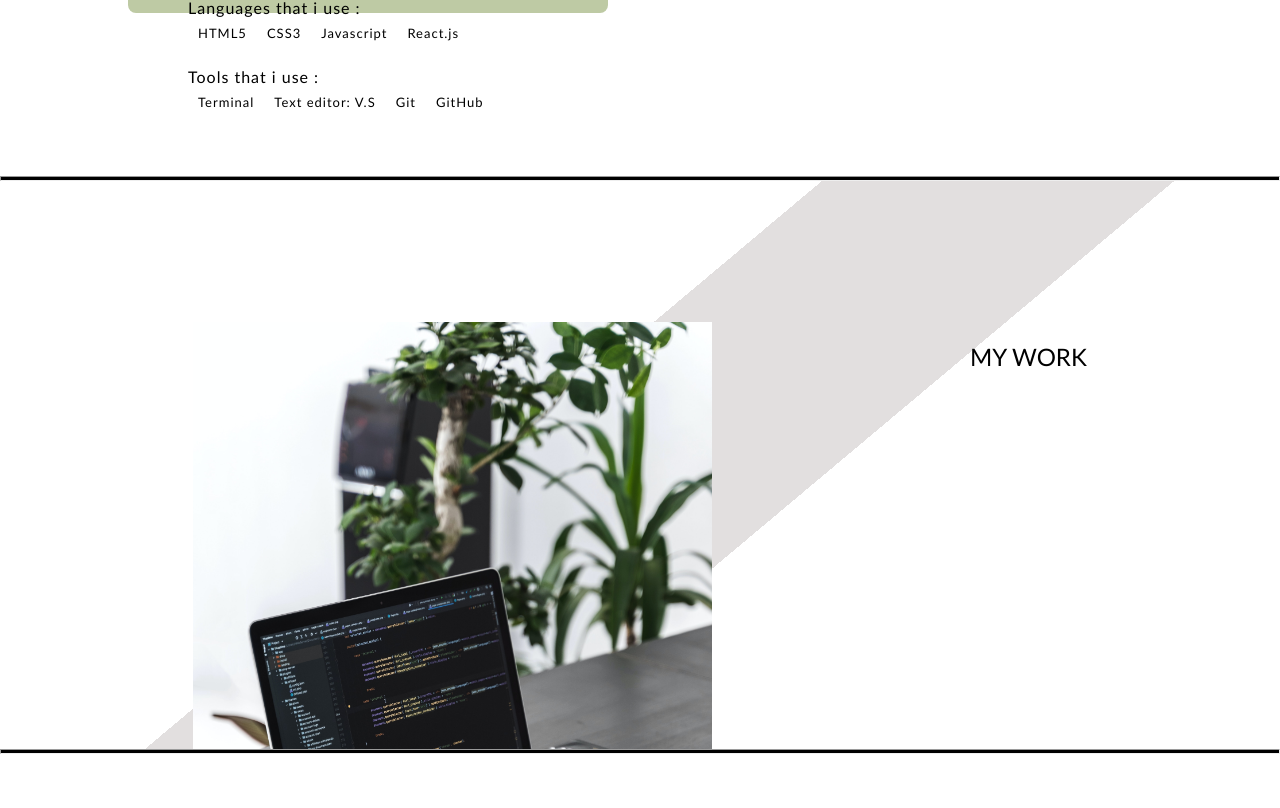
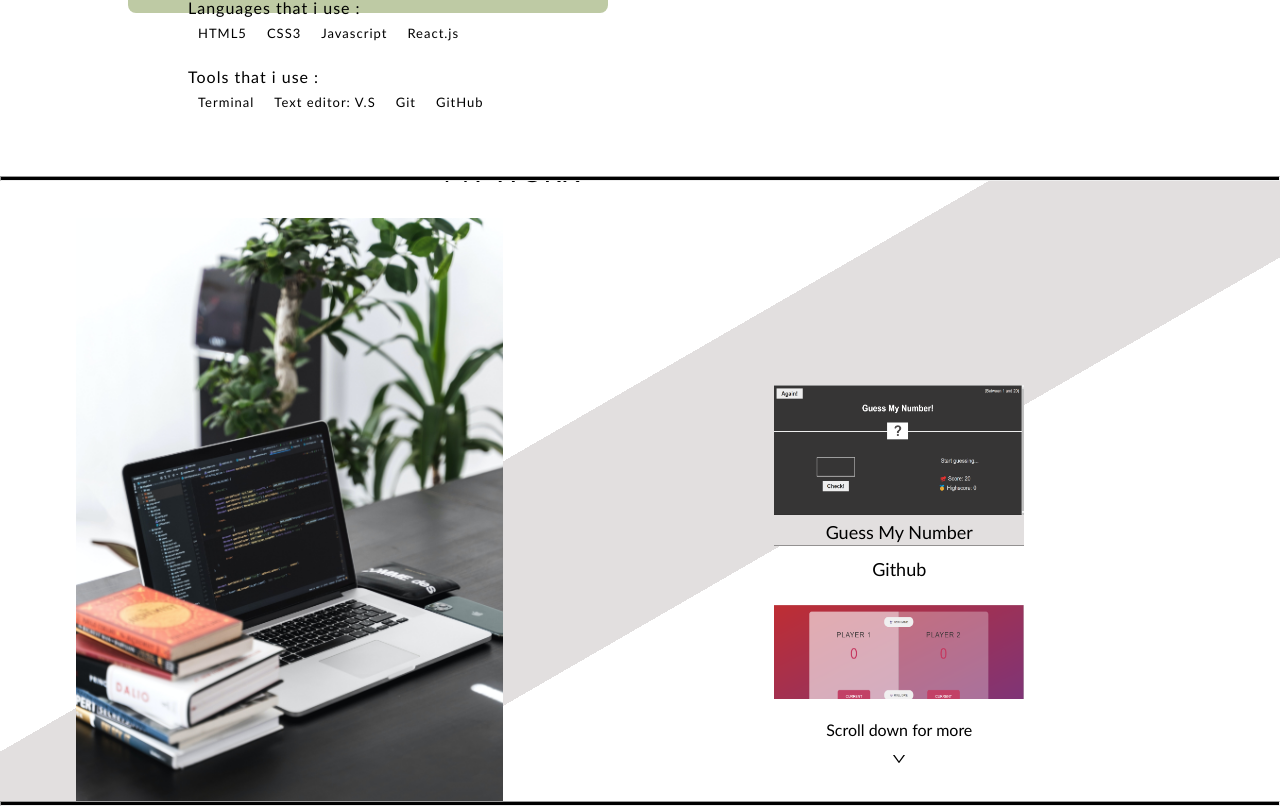
Before and after one commit to khybe/my-portfolio-1.0, a React (Create React App) app: page / in a window 1280 px wide. Shown: the part 1079-1887 px from the top of the page. Built offline with nearby package versions, Linux system fonts and the light colour scheme; the HTML template or start-up script is replaced by a standard one.

Commit message:
Mobile media query styles of  my-work section (styles for different mobile devices both in portrait and landscape mode)

```diff
--- a/src/components/about-me/AboutMe.css
+++ b/src/components/about-me/AboutMe.css
@@ -95,7 +95,7 @@
 
   .bio-bg,
   .bio {
-    min-height: 77.5%;
+    min-height: 81%;
   }
 
   .bio {
@@ -117,6 +117,11 @@
 @media screen and (min-width: 358px) and (min-height: 758px) {
   #about-me .title {
     margin-top: 5.5rem;
+  }
+
+  .bio-bg,
+  .bio {
+    min-height: 78%;
   }
 }
 
--- a/src/components/my-work/MyWork.css
+++ b/src/components/my-work/MyWork.css
@@ -6,7 +6,7 @@
   height: 100vh;
   min-width: 320px;
   min-height: 568px;
-  max-height: 568px;
+  max-height: 650px;
   overflow: hidden;
   padding-top: 8vh;
   display: flex;
@@ -41,3 +41,159 @@
   width: 45%;
   height: 100%;
 }
+
+/*---Mobile-Media-Querie-Rules--- */
+/* For screen (width: 360px and more, height: 640px (in mind)*/
+/* @media screen and (min-width: 358px) {
+} */
+
+/* For screen (width: 360px and more, height: 760px*/
+/* @media screen and (min-width: 358px) and (min-height: 758px) {
+} */
+
+/* For screen (width: 360px and more, height: 780px*/
+/* @media screen and (min-width: 358px) and (min-height: 778px) {
+} */
+
+/* For screen (width: 375px and more, height: 667px (in mind)*/
+/* @media screen and (min-width: 374px) {
+} */
+
+/* For screen (width: 375px and more, height: 812px*/
+/* @media screen and (min-width: 374px) and (min-height: 810px) {
+} */
+
+/* For screen (width: 414px and more, height: 736px (in mind)*/
+@media screen and (min-width: 412px) {
+  #my-work {
+    max-height: 700px;
+  }
+
+  #my-work .title {
+    font-size: 2.8rem;
+  }
+}
+
+/* For screen (width: 414px and more, height: 896px*/
+@media screen and (min-width: 412px) and (min-height: 894px) {
+  #my-work {
+    max-height: 720px;
+  }
+}
+
+/* ----Mobile-Landscape---- */
+/* Styles for mobiles in landscape mode that has min-height of 300px*/
+@media screen and (min-height: 300px) and (min-width: 568px) and (orientation: landscape) {
+  #my-work {
+    min-height: 680px;
+    max-height: 680px;
+  }
+
+  .vert-up {
+    width: 80%;
+  }
+
+  .vert-up .title {
+    padding: 3rem 0;
+  }
+
+  #my-work .work-space-pic {
+    width: 40%;
+  }
+}
+
+/* Styles for mobiles in landscape mode that has min-height of 360px*/
+@media screen and (min-height: 360px) and (min-width: 640px) and (orientation: landscape) {
+  #my-work {
+    min-height: 740px;
+  }
+}
+
+/* Styles for mobiles in landscape mode that has min-height of 360px*/
+@media screen and (min-height: 360px) and (min-width: 760px) and (orientation: landscape) {
+  #my-work {
+    min-height: 568px;
+    max-height: 500px;
+    padding: 4rem;
+    flex-direction: row;
+    justify-content: space-around;
+    background: linear-gradient(
+      -30deg,
+      #fff 0,
+      #fff 40%,
+      #e2dfdf 40%,
+      #e2dfdf 58%,
+      #fff 58%,
+      #fff 100%
+    );
+  }
+
+  .horiz-left {
+    width: 35%;
+    flex-direction: column;
+    margin-top: -2rem;
+  }
+
+  .horiz-left .title {
+    text-align: right;
+    margin-right: -6vw;
+  }
+
+  #my-work .work-space-pic {
+    width: 100%;
+  }
+}
+
+/* Styles for mobiles in landscape mode that has min-height of 375px*/
+@media screen and (min-height: 375px) and (min-width: 667px) and (orientation: landscape) {
+  #my-work {
+    min-height: 550px;
+    max-height: 550px;
+    padding: 3rem;
+    flex-direction: row;
+    justify-content: space-around;
+    background: linear-gradient(
+      -30deg,
+      #fff 0,
+      #fff 40%,
+      #e2dfdf 40%,
+      #e2dfdf 58%,
+      #fff 58%,
+      #fff 100%
+    );
+  }
+
+  .horiz-left {
+    width: 38%;
+    flex-direction: column;
+    margin-top: -2rem;
+  }
+
+  .horiz-left .title {
+    text-align: right;
+    margin-right: -6vw;
+  }
+
+  #my-work .work-space-pic {
+    width: 100%;
+  }
+}
+
+/* Styles for mobiles in landscape mode that has min-height of 375px*/
+@media screen and (min-height: 375px) and (min-width: 812px) and (orientation: landscape) {
+  .horiz-left {
+    width: 35%;
+    margin-top: 0;
+  }
+}
+
+/* Styles for mobiles in landscape mode that has min-height of 414px*/
+/* @media screen and (min-height: 414px) and (min-width: 736px) and (orientation: landscape) {
+} */
+
+/* Styles for mobiles in landscape mode that has min-height of 414px*/
+@media screen and (min-height: 414px) and (min-width: 896px) and (orientation: landscape) {
+  #my-work {
+    min-height: 620px;
+  }
+}
--- a/src/components/my-work/Project.css
+++ b/src/components/my-work/Project.css
@@ -34,3 +34,16 @@
   font-weight: 500;
   box-shadow: 8px 4px 4px gray;
 }
+
+/* ----Mobile-Landscape---- */
+/* Styles for mobiles in landscape mode that has min-height of 300px*/
+@media screen and (min-height: 300px) and (min-width: 568px) and (orientation: landscape) {
+  .project {
+    max-width: 250px;
+    font-size: 1.8rem;
+  }
+
+  .project img {
+    height: 130px;
+  }
+}
--- a/src/components/my-work/Projects.css
+++ b/src/components/my-work/Projects.css
@@ -45,3 +45,51 @@
 .vert-down .scroll-down-icon {
   margin-top: 0.5rem;
 }
+
+/* ----Mobile-Landscape---- */
+/* Styles for mobiles in landscape mode that has min-height of 300px*/
+@media screen and (min-height: 300px) and (min-width: 568px) and (orientation: landscape) {
+  .projects {
+    height: 52%;
+    margin-top: 1rem;
+  }
+
+  .vert-down .scroll-down {
+    font-size: 1.6rem;
+  }
+}
+
+/* Styles for mobiles in landscape mode that has min-height of 360px*/
+@media screen and (min-height: 360px) and (min-width: 640px) and (orientation: landscape) {
+  .vert-down {
+    width: 70%;
+  }
+}
+
+/* Styles for mobiles in landscape mode that has min-height of 360px*/
+@media screen and (min-height: 360px) and (min-width: 760px) and (orientation: landscape) {
+  .horiz-right {
+    width: 50%;
+    margin-top: 12rem;
+    height: 70%;
+    justify-content: space-between;
+  }
+
+  .projects {
+    width: 90%;
+    height: 90%;
+  }
+}
+
+/* Styles for mobiles in landscape mode that has min-height of 375px*/
+@media screen and (min-height: 375px) and (min-width: 667px) and (orientation: landscape) {
+  .horiz-right {
+    width: 50%;
+    margin-top: 16rem;
+    height: 70%;
+  }
+
+  .projects {
+    height: 80%;
+  }
+}
```
